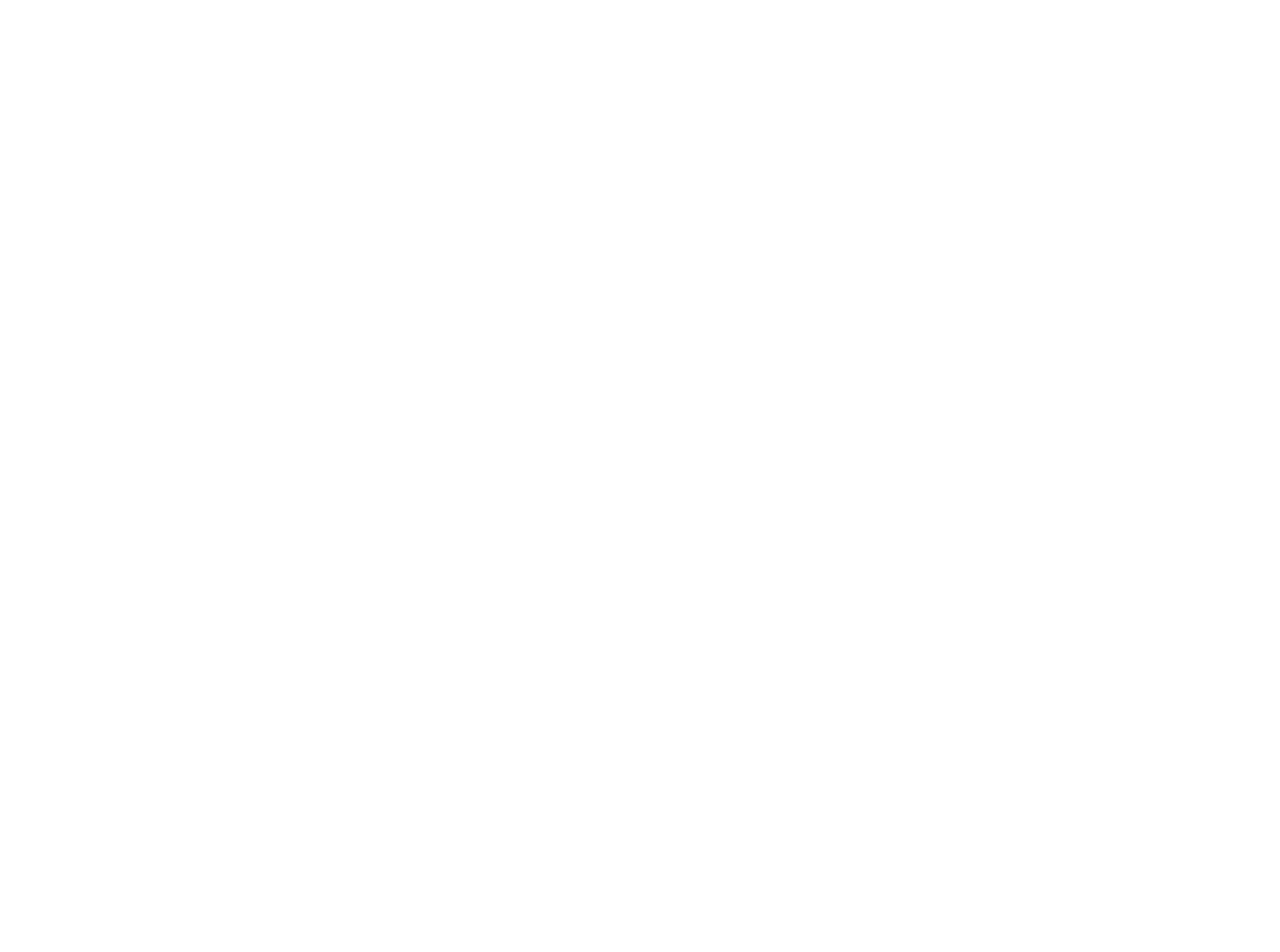
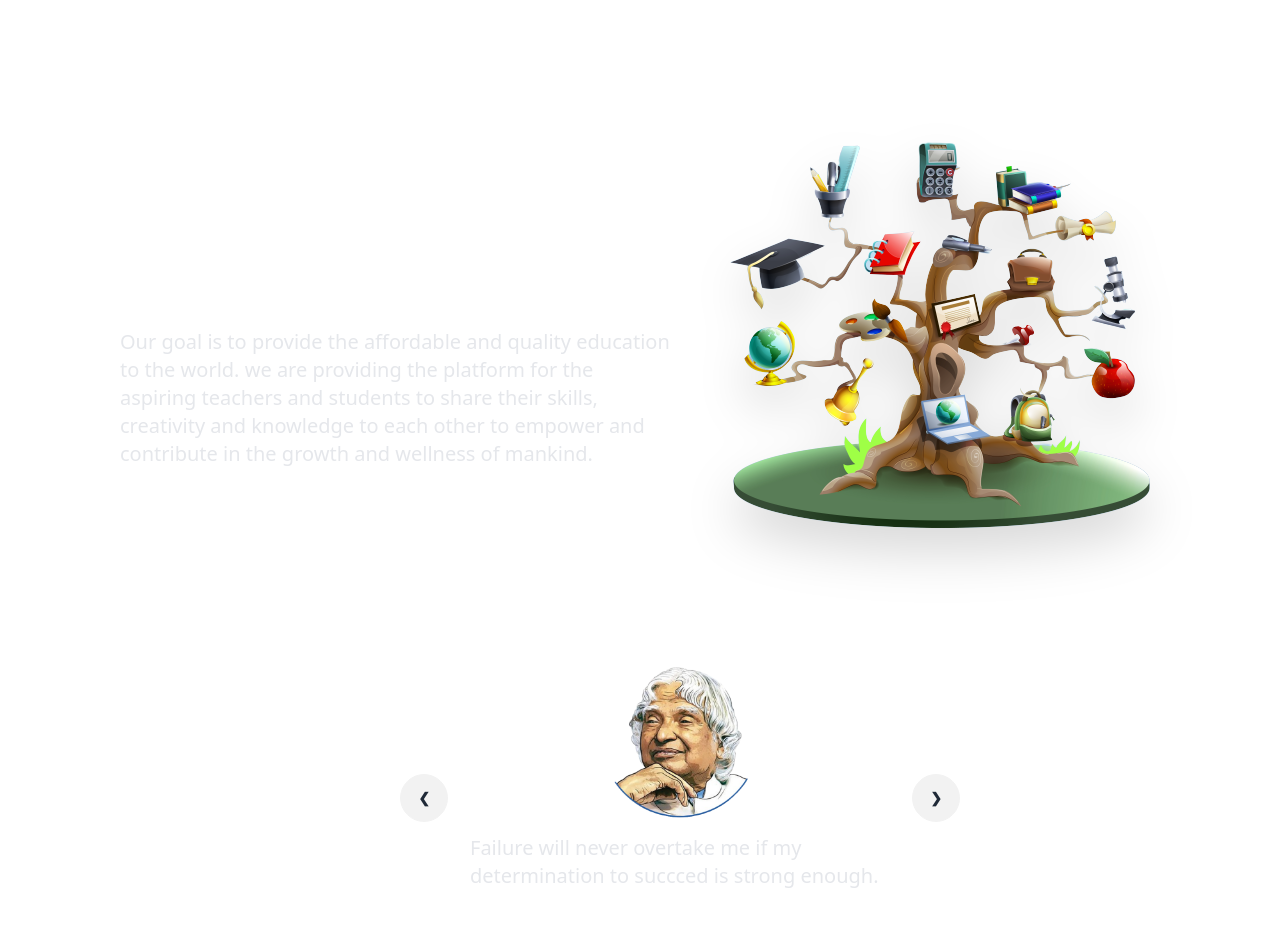
Before and after one commit to Nibedan7/lms-frontend, a React (Vite) app: page /about in a window 1280 px wide. Before the commit this address had no page. Shown: the top 952 px of the page. Before the commit the page ends 800 px from the top, so only its background shows below. Built offline with nearby package versions, Linux system fonts and the light colour scheme.

Commit message:
Added About us page and fixed sidebar login signup button

```diff
--- a/src/App.jsx
+++ b/src/App.jsx
@@ -2,6 +2,7 @@
 
 import { Route,Routes } from 'react-router-dom';
 
+import AboutUs from './Pages/AboutUs';
 import HomePage from './Pages/HomePage';
 
 function App() {
@@ -10,6 +11,7 @@
     <>
       <Routes>
          <Route path="/" element={<HomePage/>} ></Route>
+         <Route path="/about" element={<AboutUs/>} ></Route>
       </Routes>
     </>
   )
--- a/src/Layouts/HomeLayout.jsx
+++ b/src/Layouts/HomeLayout.jsx
@@ -54,7 +54,7 @@
                 <div className="drawer-side w-0">
                     <label htmlFor="my-drawer" className='drawer-overlay'>
                     </label>
-                    <ul className="menu p-4 w-48 sm:w-80 bg-base-200 text-base-content relative">
+                    <ul className="menu p-4 w-48 h-[100%] sm:w-80 bg-base-200 text-base-content relative">
                         <li className='w-fit absolute right-2 z-50'>
                             <button onClick={hideDrawer}>
                                 <AiFillCloseCircle size={24}/>
@@ -96,7 +96,7 @@
                         )}
 
                         {isLoggedIn && (
-                            <li className='absolute bottom-4 w-90%'>
+                            <li className='absolute bottom-4 w-[90%]'>
                             <div className='w-full flex items-center justify-center'>
                                 <button className='btn-primary px-4 py-1 font-semibold rounded-md w-full'>
                                     <Link to='/user/profile'>Profile</Link>
--- /dev/null
+++ b/src/Pages/AboutUs.jsx
@@ -0,0 +1,109 @@
+import aboutMainImage from "../Assets/Images/aboutMainImage.png";
+import apj from "../Assets/Images/apj.png";
+import billGates from "../Assets/Images/billGates.png";
+import einstein from "../Assets/Images/einstein.png";
+import nelsonMandela from "../Assets/Images/nelsonMandela.png";
+import steveJobs from "../Assets/Images/steveJobs.png";
+import HomeLayout from "../Layouts/HomeLayout";
+
+function AboutUs(){
+    return(
+        <HomeLayout>
+            <div className="pl-20 pt-20 flex flex-col text-white">
+                <div className="flex items-center gap-5 mx-10">
+                    <section className="w-1/2 space-y-10">
+                        <h1 className="text-5xl text-yellow font-semibold">
+                            Afforadable and quality education
+                        </h1>
+                        <p className="text-xl text-gray-200">
+                            Our goal is to provide the affordable and quality education to the world.
+                            we are providing the platform for the aspiring teachers and students to share
+                            their skills, creativity and knowledge to each other to empower and contribute
+                            in the growth and wellness of mankind.
+                        </p>
+                    </section>
+                        <div className="w-1/2">
+                            <img
+                                id="test1"
+                                style={{
+                                    filter: "drop-shadow(0px 10px 10px rgb(0,0,0));"
+                                }}
+                                alt="about main image"
+                                className="drop-shadow-2xl"
+                                src={aboutMainImage}
+                            />
+                        </div>
+                </div>
+                <div className="carousel w-1/2 my-16 m-auto">
+                <div id="slide1" className="carousel-item relative w-full">
+                    <div className="flex flex-col items-center justify-center gap-4 px-[15%]">
+                        <img src={apj} className="w-40 rounded-full border-gray-400" />
+                        <p className="text-xl text-gray-200">
+                                {"Failure will never overtake me if my determination to succced is strong enough."}
+                        </p>
+                        <h3 className="text-2xl font-semibold">Apj Abdul Kalam</h3>
+                        <div className="absolute flex justify-between transform -translate-y-1/2 left-5 right-5 top-1/2">
+                        <a href="#slide5" className="btn btn-circle">❮</a>
+                        <a href="#slide2" className="btn btn-circle">❯</a>
+                        </div>
+                    </div>
+
+                </div>
+                <div id="slide2" className="carousel-item relative w-full">
+                <div className="flex flex-col items-center justify-center gap-4 px-[15%]">
+                        <img src={billGates} className="w-40 rounded-full border-gray-400" />
+                        <p className="text-xl text-gray-200">
+                                {"Success is a lousy teacher. It seduses smart people into thinking they can't lose."}
+                        </p>
+                        <h3 className="text-2xl font-semibold">Bill Gates</h3>
+                        <div className="absolute flex justify-between transform -translate-y-1/2 left-5 right-5 top-1/2">
+                        <a href="#slide1" className="btn btn-circle">❮</a>
+                        <a href="#slide3" className="btn btn-circle">❯</a>
+                        </div>
+                    </div>
+                </div>
+                <div id="slide3" className="carousel-item relative w-full">
+                <div className="flex flex-col items-center justify-center gap-4 px-[15%]">
+                        <img src={einstein} className="w-40 rounded-full border-gray-400" />
+                        <p className="text-xl text-gray-200">
+                                {"A person who never made a mistake tried anything new."}
+                        </p>
+                        <h3 className="text-2xl font-semibold">Albert Einstein</h3>
+                        <div className="absolute flex justify-between transform -translate-y-1/2 left-5 right-5 top-1/2">
+                        <a href="#slide2" className="btn btn-circle">❮</a>
+                        <a href="#slide4" className="btn btn-circle">❯</a>
+                        </div>
+                    </div>
+                </div>
+                <div id="slide4" className="carousel-item relative w-full">
+                <div className="flex flex-col items-center justify-center gap-4 px-[15%]">
+                        <img src={steveJobs} className="w-40 rounded-full border-gray-400" />
+                        <p className="text-xl text-gray-200">
+                                {"we don't get a chance to do that many things, and every one should be really excellent."}
+                        </p>
+                        <h3 className="text-2xl font-semibold">Steve Jobs</h3>
+                        <div className="absolute flex justify-between transform -translate-y-1/2 left-5 right-5 top-1/2">
+                        <a href="#slide3" className="btn btn-circle">❮</a>
+                        <a href="#slide5" className="btn btn-circle">❯</a>
+                        </div>
+                    </div>
+                </div>
+                <div id="slide5" className="carousel-item relative w-full">
+                <div className="flex flex-col items-center justify-center gap-4 px-[15%]">
+                        <img src={nelsonMandela} className="w-40 rounded-full border-gray-400" />
+                        <p className="text-xl text-gray-200">
+                                {"You can never have an impact on society if you have not changed yourself."}
+                        </p>
+                        <h3 className="text-2xl font-semibold">Nelson Mandela</h3>
+                        <div className="absolute flex justify-between transform -translate-y-1/2 left-5 right-5 top-1/2">
+                        <a href="#slide4" className="btn btn-circle">❮</a>
+                        <a href="#slide1" className="btn btn-circle">❯</a>
+                        </div>
+                    </div>
+                </div>
+                </div>
+            </div>
+        </HomeLayout>
+    )
+}
+export default AboutUs;
```
